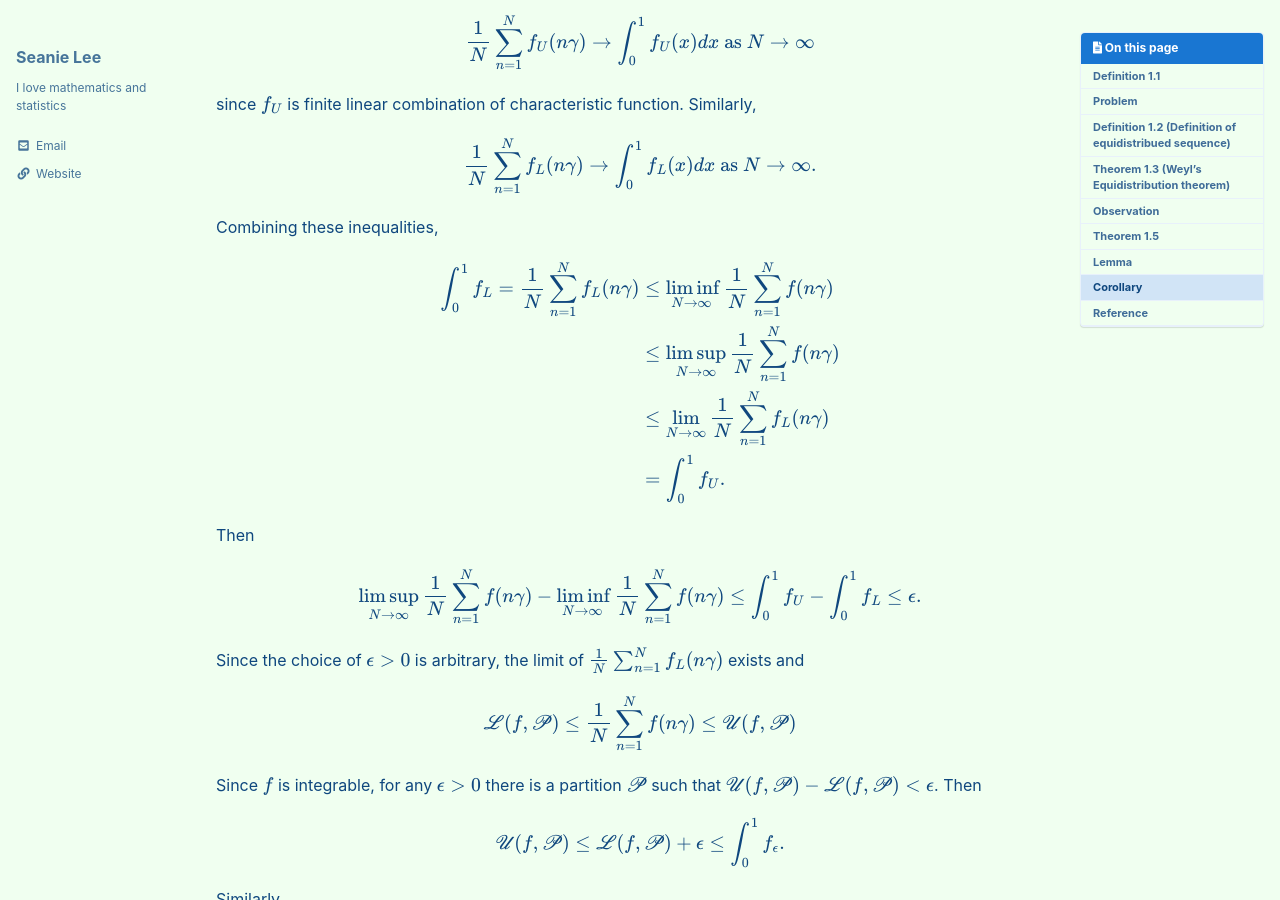
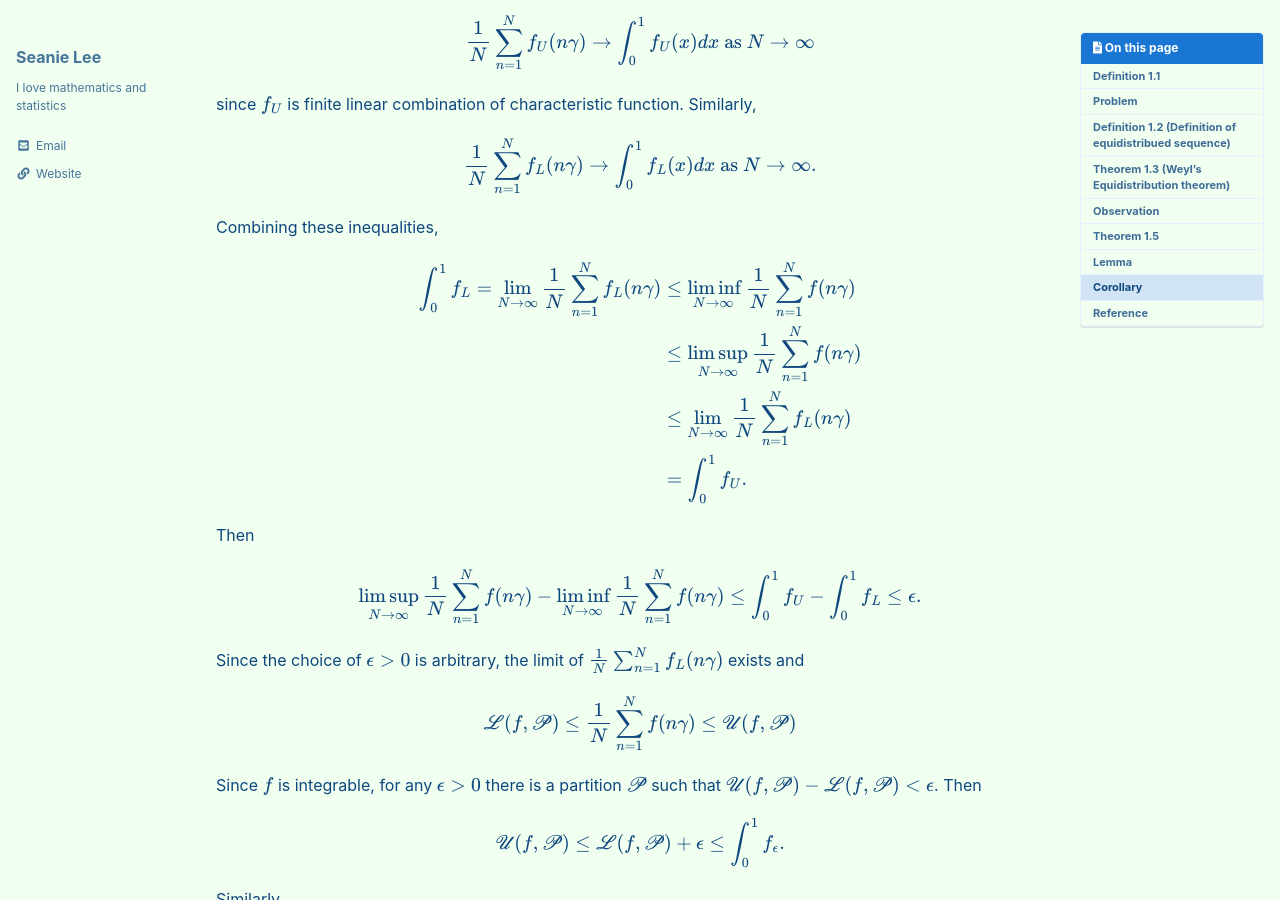
Before and after one commit to seanie12/blog, a Jekyll site: the page built from _posts/2024-03-09-equi-dist.md, in a window 1280 px wide and 900 px high, scrolled down 4483 px. Built offline with Jekyll 4.4.1, drawn with Linux system fonts in a browser that asks for light colours; cached includes are drawn as plain includes; formulas are drawn with MathJax 3.

Commit message:
Update 2024-03-09-equi-dist.md

```diff
--- a/_posts/2024-03-09-equi-dist.md
+++ b/_posts/2024-03-09-equi-dist.md
@@ -246,7 +246,7 @@ Combining these inequalities,
 
 $$
 \begin{align*}
-\int_0^1 f_L=\frac{1}{N} \sum_{n=1}^N f_L (n\gamma) &\leq \liminf_{N\to\infty} \frac{1}{N} \sum_{n=1}^N f (n\gamma) \\
+\int_0^1 f_L=\lim_{N\to\infty}\frac{1}{N} \sum_{n=1}^N f_L (n\gamma) &\leq \liminf_{N\to\infty} \frac{1}{N} \sum_{n=1}^N f (n\gamma) \\
 &\leq \limsup_{N\to\infty} \frac{1}{N} \sum_{n=1}^N f (n\gamma) \\
 &\leq\lim_{N\to\infty}\frac{1}{N} \sum_{n=1}^N f_L (n\gamma)  \\
 &=\int_0^1 f_U.
```
